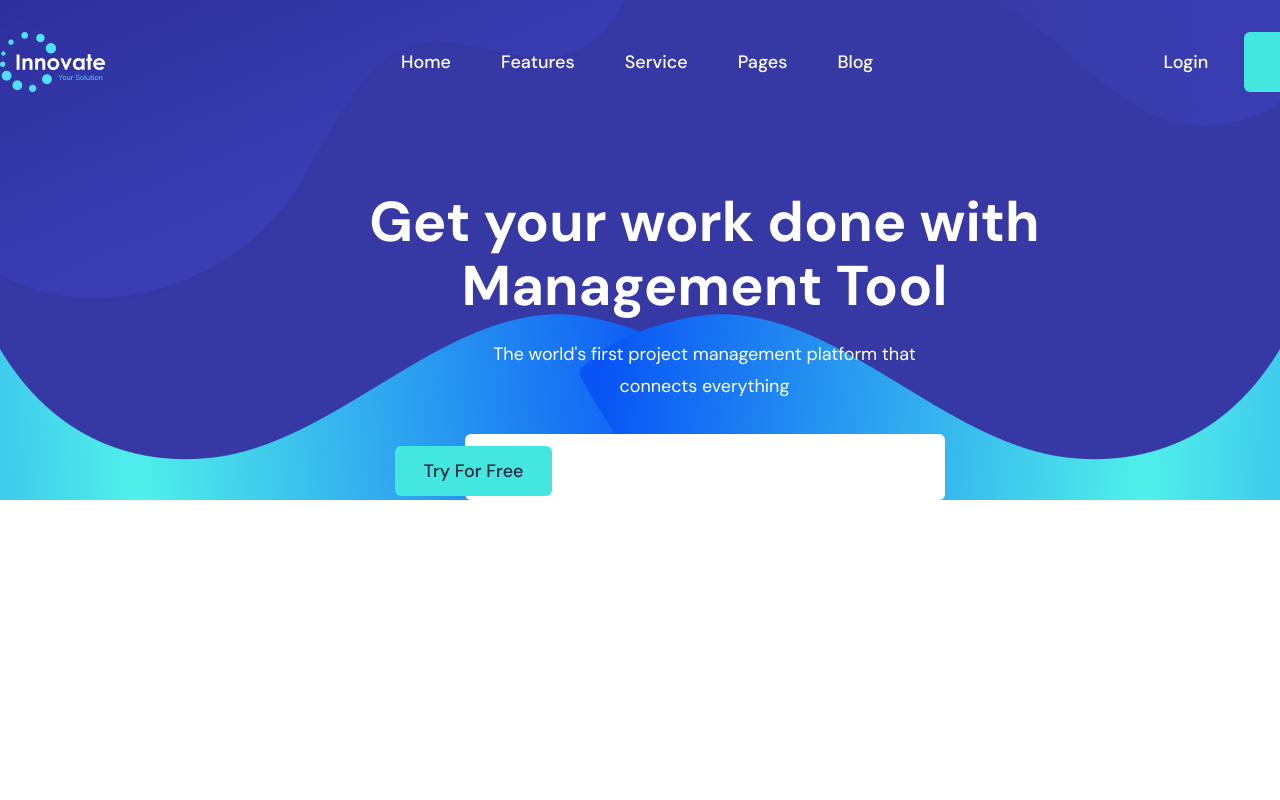
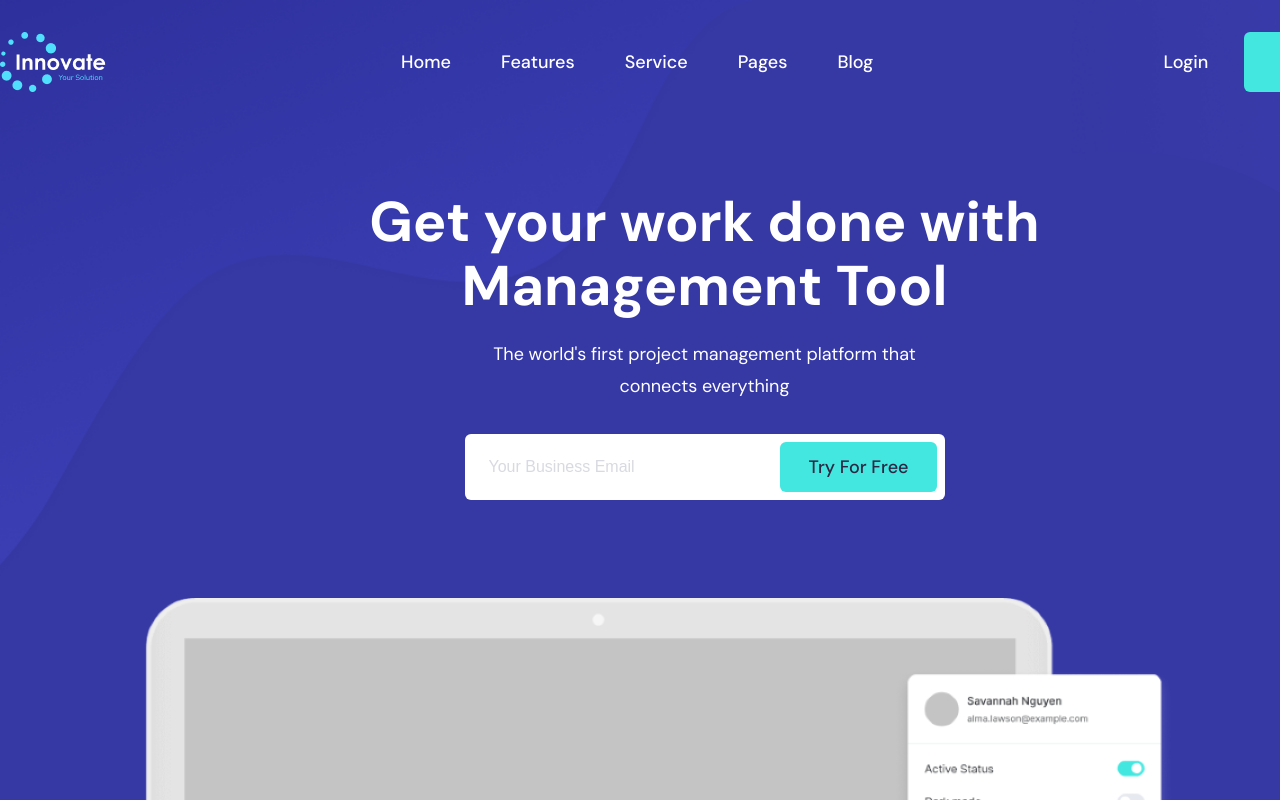
Before and after one commit to iyiu9akhan/innovate-RTB, a React (Vite) app: page / in a window 1280 px wide. Shown: the top 800 px of the page. Built offline with nearby package versions, Linux system fonts and the light colour scheme; a web font is replaced by a local one.

Commit message:
windwos: sign in

```diff
--- a/src/components/Banner/Banner.jsx
+++ b/src/components/Banner/Banner.jsx
@@ -1,5 +1,6 @@
 import React from "react";
 import Container from "../Layout/container";
+import laptop_screen from "../../assets/laptop_screen.png";
 
 function Banner({ children }) {
   return (
@@ -14,13 +15,17 @@ function Banner({ children }) {
             The world's first project management platform that connects
             everything
           </p>
-          <input
-            type="text"
-            className="h-[66px] w-[480px] rounded-[6px] bg-white mb-98px relative "
-          />
-          <button className="absolute right-[728px] bottom-1  px-[28.5px] py-[15px] bg-btn rounded-[6px] cursor-pointer text-btn-text text-lg font-medium font-secondary leading-[20px] capitalize">
-            try for free
-          </button>
+          <div className="relative mb-[98px]">
+            <input
+              type="text"
+              className="h-[66px] w-[480px] rounded-[6px] bg-white   outline-0 pl-[24px] placeholder:text-[16px] capitalize text-gray leading-[26px] font-primary"
+              placeholder="Your business email"
+            />
+            <button className="absolute right-[472px] bottom-2  px-[28.5px] py-[15px] bg-btn rounded-[6px] cursor-pointer text-btn-text text-lg font-medium font-secondary leading-[20px] capitalize">
+              try for free
+            </button>
+          </div>
+          <img src={laptop_screen} alt="laptop_screen" />
         </div>
       </Container>
     </div>
--- a/src/index.css
+++ b/src/index.css
@@ -8,4 +8,5 @@
   --color-btn: #43E7DF;
   --color-header-bg: #2B2E99;
   --color-btn-text: #2C2643;
+  --color-gray: #B4B6C4;
 }
```
Also changed, not shown: src/assets/laptop_screen.png (added).
